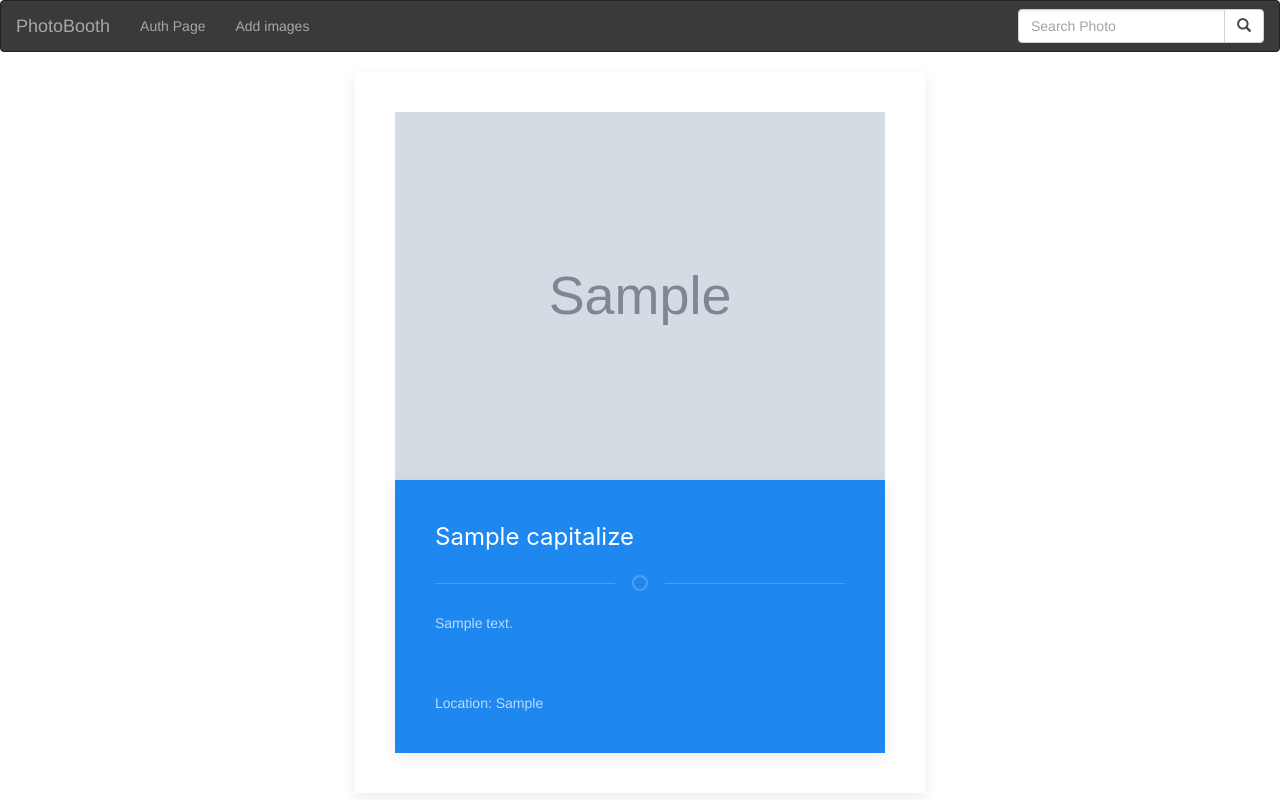
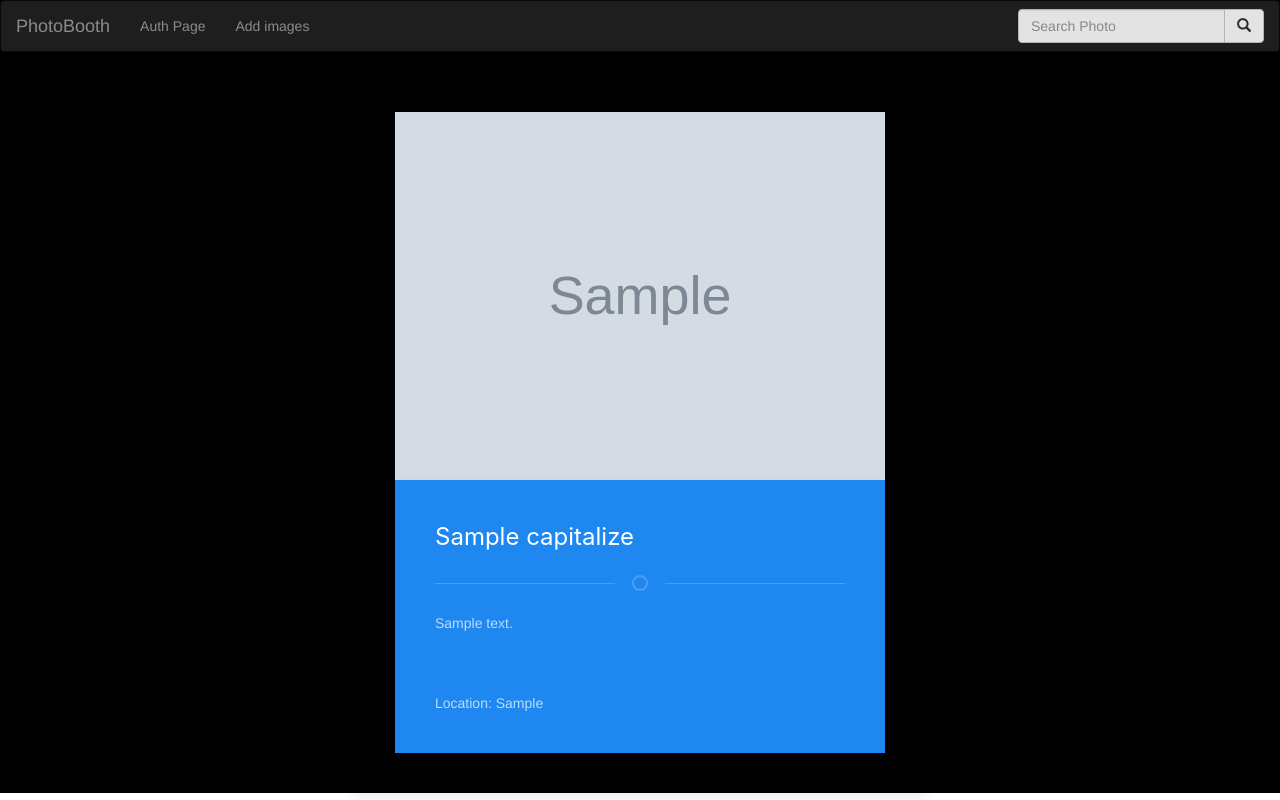
Before and after one commit to ramza007/PhotoBooth, a Django app: template display/templates/single_image.html in a window 1280 px wide. Run offline with Django 3.2, Linux system fonts and the light colour scheme; the template is opened without the code that fills it: most values are stand-ins (such as "Sample title", 1, 10 or a date in 2020); grey boxes marked "Sample" are stand-in pictures; parts of the project's set-up code (start-up, migrations or seed data) failed here and were passed over; some libraries are stand-ins or nearby versions.

Commit message:
added styling

```diff
--- a/display/templates/single_image.html
+++ b/display/templates/single_image.html
@@ -1,10 +1,18 @@
+<!DOCTYPE html>
+<html lang="en">
+<head>
+    <meta charset="UTF-8">
+    <meta name="viewport" content="width=device-width, initial-scale=1.0">
+    <meta http-equiv="X-UA-Compatible" content="ie=edge">
+</head>
+<body style="background-color: black">
      {%extends 'base.html'%} {% block content %}
     <link rel="stylesheet" href="https://cdnjs.cloudflare.com/ajax/libs/uikit/2.xx.x/css/uikit.min.css" />
     <script src="https://cdnjs.cloudflare.com/ajax/libs/uikit/2.xx.x/js/uikit.min.js"></script>
 
     <div class="container">
 
-    <div class="col-md-6 col-md-offset-3 col-sm-12 uk-card uk-card-default uk-card-body uk-width-1-2@m">
+        <div class="col-md-6 col-md-offset-3 col-sm-12 uk-card uk-card-default uk-card-body uk-width-1-2@m" style="background-color: black">
             <img src="{{photo.photo.url}}" class="img-responsive" width="100%" height="100%" alt="">
 
             <div>
@@ -18,3 +26,5 @@
             </div>
         </div>
         {% endblock %}
+</body>
+</html>
```
Also changed, not shown: media/Images/nasa.png (added). Lines whose indentation alone changed are shown as unchanged.
